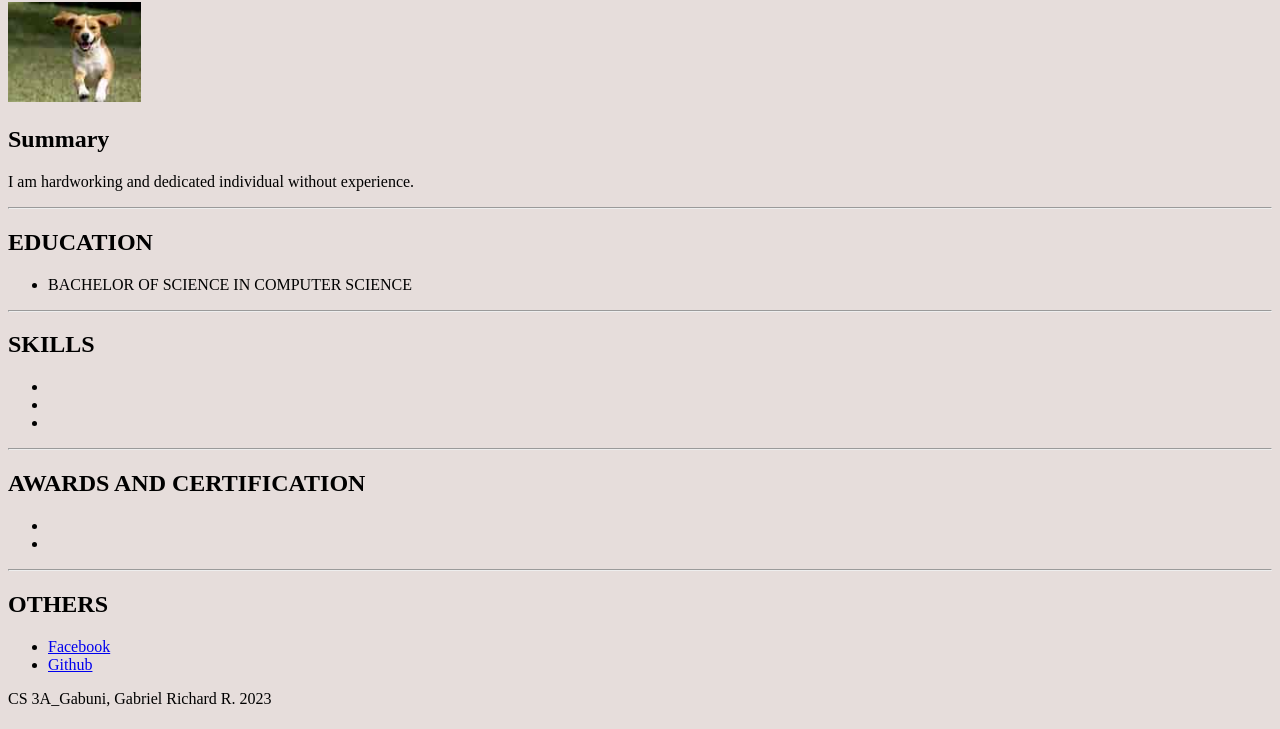
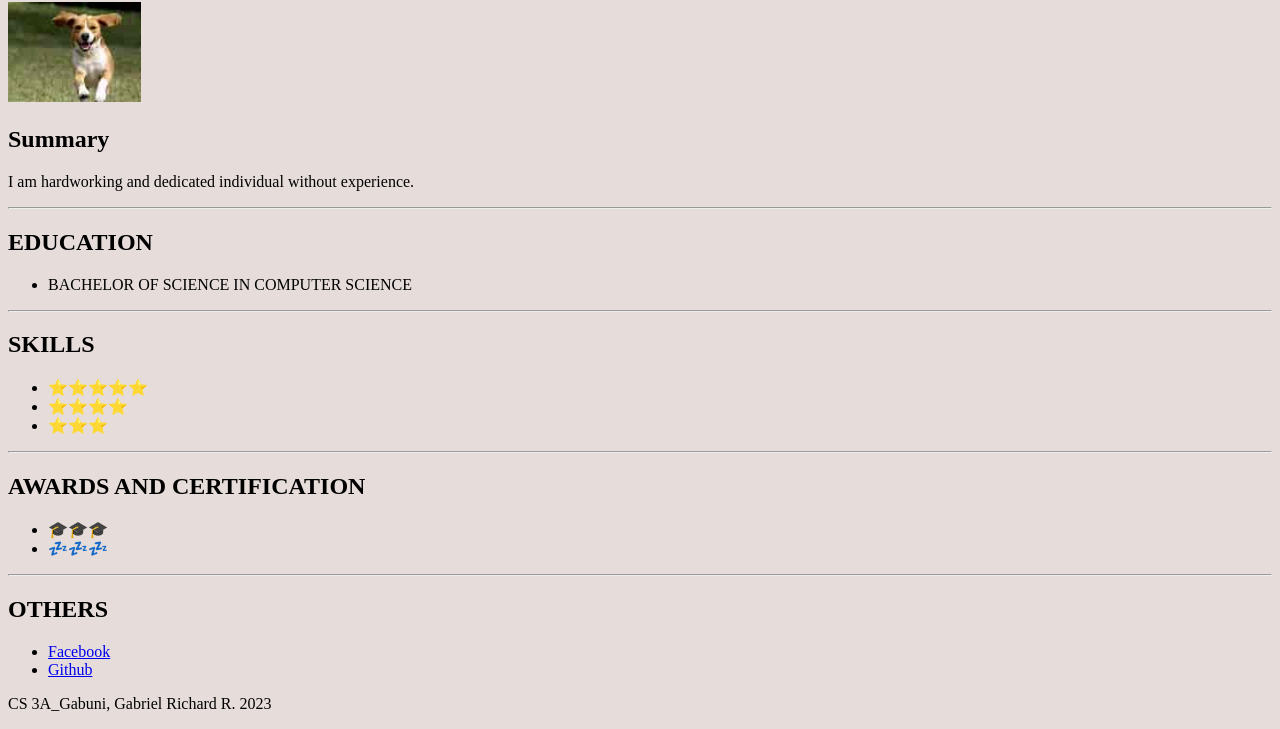
Before and after one commit to GabrielRichardGabuni/my-portfolio, a plain HTML site: page index.html in a window 1280 px wide. Shown: the part 78-807 px from the top of the page. Drawn offline with Linux system fonts and the light colour scheme.

Commit message:
Update index.html

```diff
--- a/index.html
+++ b/index.html
@@ -21,15 +21,15 @@
     <hr>
     <h2>SKILLS</h2>
         <ul>
-            <li></li>
-            <li></li>
-            <li></li>
+            <li>&#11088;&#11088;&#11088;&#11088;&#11088;</li>
+            <li>&#11088;&#11088;&#11088;&#11088;</li>
+            <li>&#11088;&#11088;&#11088;</li>
         </ul>
     <hr>
     <h2>AWARDS AND CERTIFICATION</h2>
         <ul>
-            <li></li>
-            <li></li>
+            <li>&#127891;&#127891;&#127891;</li>
+            <li>&#128164;&#128164;&#128164;</li>
             </ul>
     <hr>
     <h2>OTHERS</h2>
```
